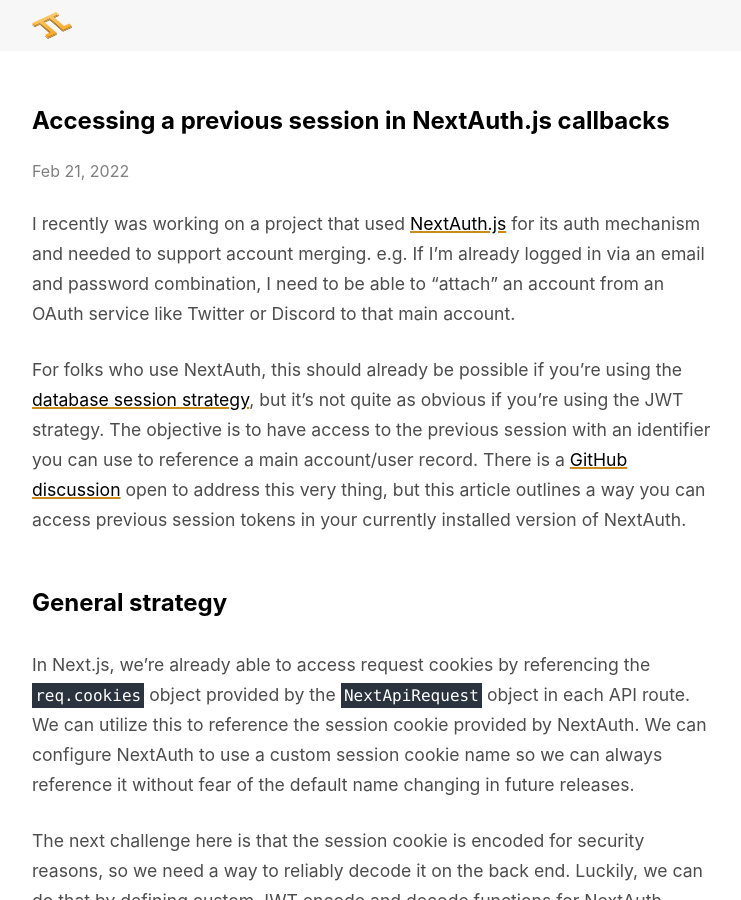
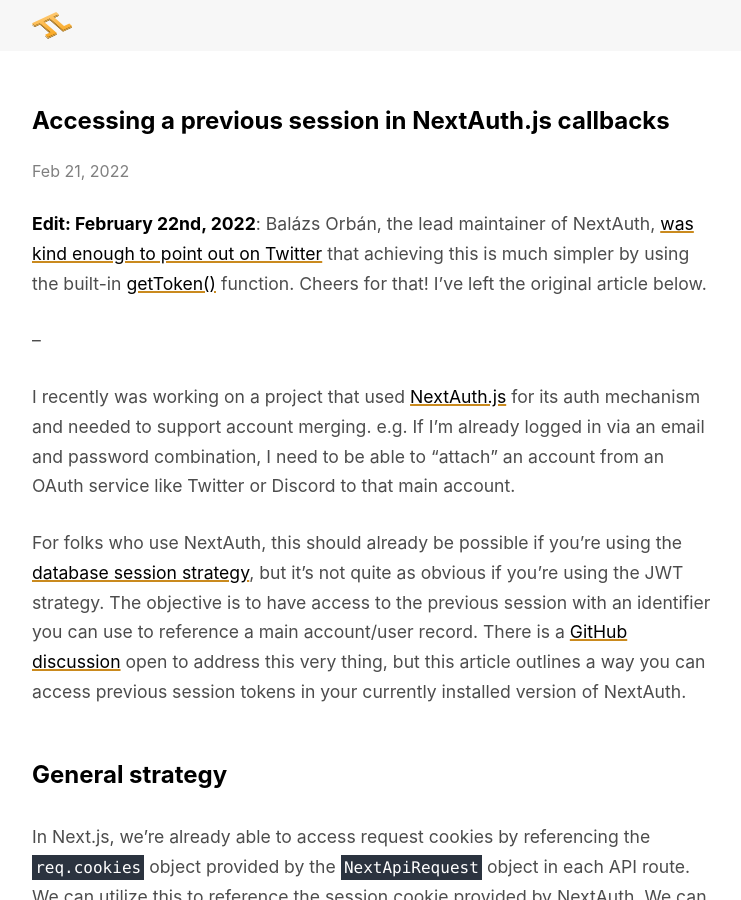
Before and after one commit to nshki/nshki.com, a Jekyll site: the page built from _posts/2022-02-21-accessing-a-previous-session-in-nextauthjs-callbacks.md, in a window 1280 px wide and 900 px high. Shown: the whole window, without its empty margins (264-1005 px from the left). Built offline with Jekyll 4.4.1, drawn with Linux system fonts in a browser that asks for light colours.

Commit message:
Edit NextAuth article with Twitter discussion ref

```diff
--- a/_posts/2022-02-21-accessing-a-previous-session-in-nextauthjs-callbacks.md
+++ b/_posts/2022-02-21-accessing-a-previous-session-in-nextauthjs-callbacks.md
@@ -4,6 +4,10 @@
 date: 2022-02-21
 description: A how-to on accessing previous session tokens to enable account merging or something similar using NextAuth.js.
 ---
+
+**Edit: February 22nd, 2022**: Balázs Orbán, the lead maintainer of NextAuth, [was kind enough to point out on Twitter](https://twitter.com/balazsorban44/status/1496322391059873796?s=20&t=k4AGaG_eh7gcPVJM4LhaDQ) that achieving this is much simpler by using the built-in [getToken()](https://next-auth.js.org/tutorials/securing-pages-and-api-routes#using-gettoken) function. Cheers for that! I've left the original article below.
+
+--
 
 I recently was working on a project that used [NextAuth.js](https://next-auth.js.org/) for its auth mechanism and needed to support account merging. e.g. If I’m already logged in via an email and password combination, I need to be able to “attach” an account from an OAuth service like Twitter or Discord to that main account.
 
```
